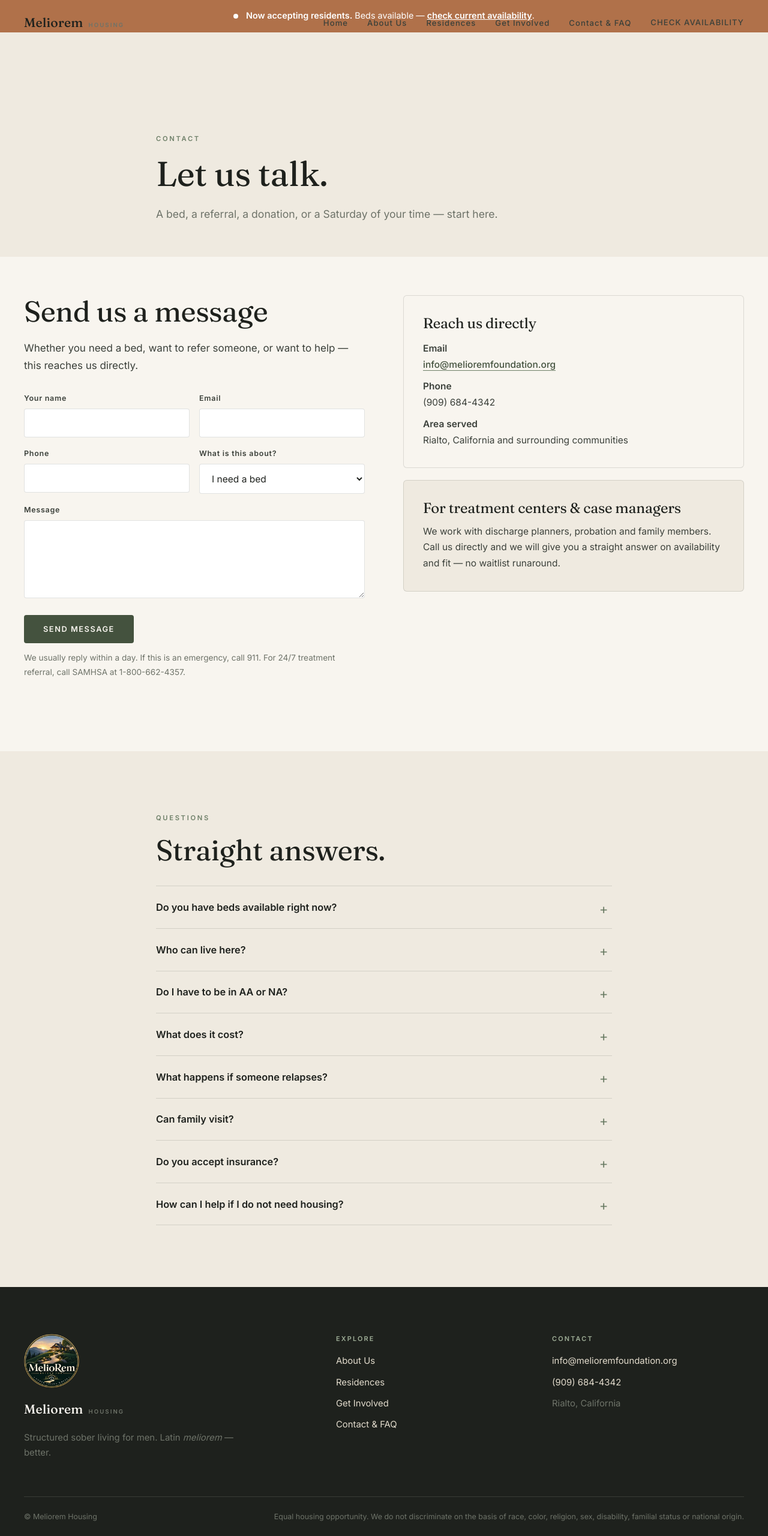
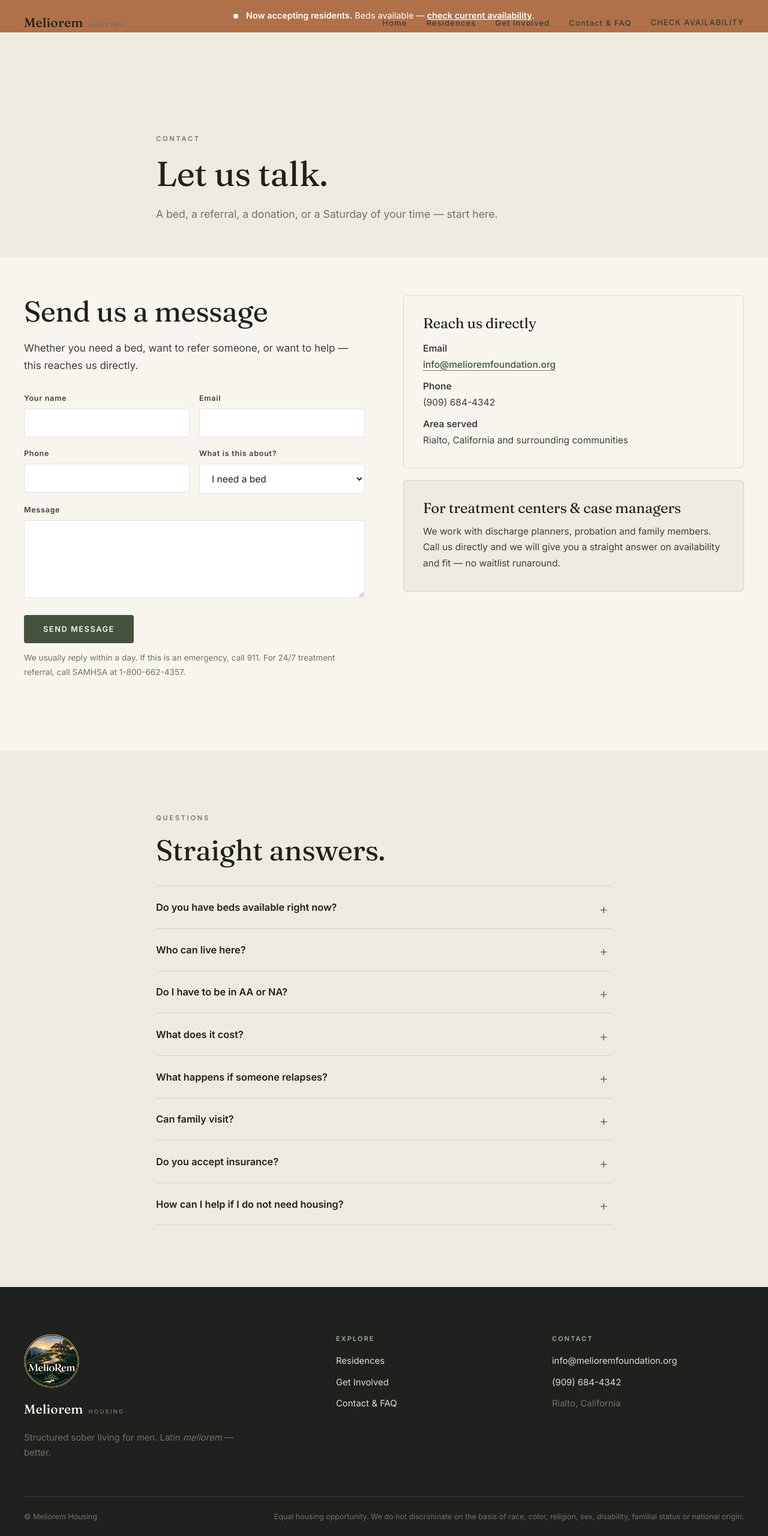
Before and after one commit to toiloloroman-blip/melioremfoundation, a plain HTML site: page contact.html in a window 1280 px wide. Shown: the whole page at 60% size. Drawn offline with Linux system fonts and the light colour scheme.

Commit message:
Add files via upload

```diff
--- a/contact.html
+++ b/contact.html
@@ -29,7 +29,6 @@
     <a class="brand" href="index.html"><b>Meliorem</b><span>Housing</span></a>
     <ul class="nav-links" id="navlinks">
       <li><a href="index.html">Home</a></li>
-      <li><a href="about.html">About Us</a></li>
       <li><a href="residences.html">Residences</a></li>
       <li><a href="support.html">Get Involved</a></li>
       <li><a href="contact.html" aria-current="page">Contact &amp; FAQ</a></li>
@@ -143,7 +142,6 @@
       <div>
         <h4>Explore</h4>
         <ul>
-          <li><a href="about.html">About Us</a></li>
           <li><a href="residences.html">Residences</a></li>
           <li><a href="support.html">Get Involved</a></li>
           <li><a href="contact.html">Contact &amp; FAQ</a></li>
```
Also changed, not shown: residences.html (+0 -2 lines), support.html (+0 -2 lines).
